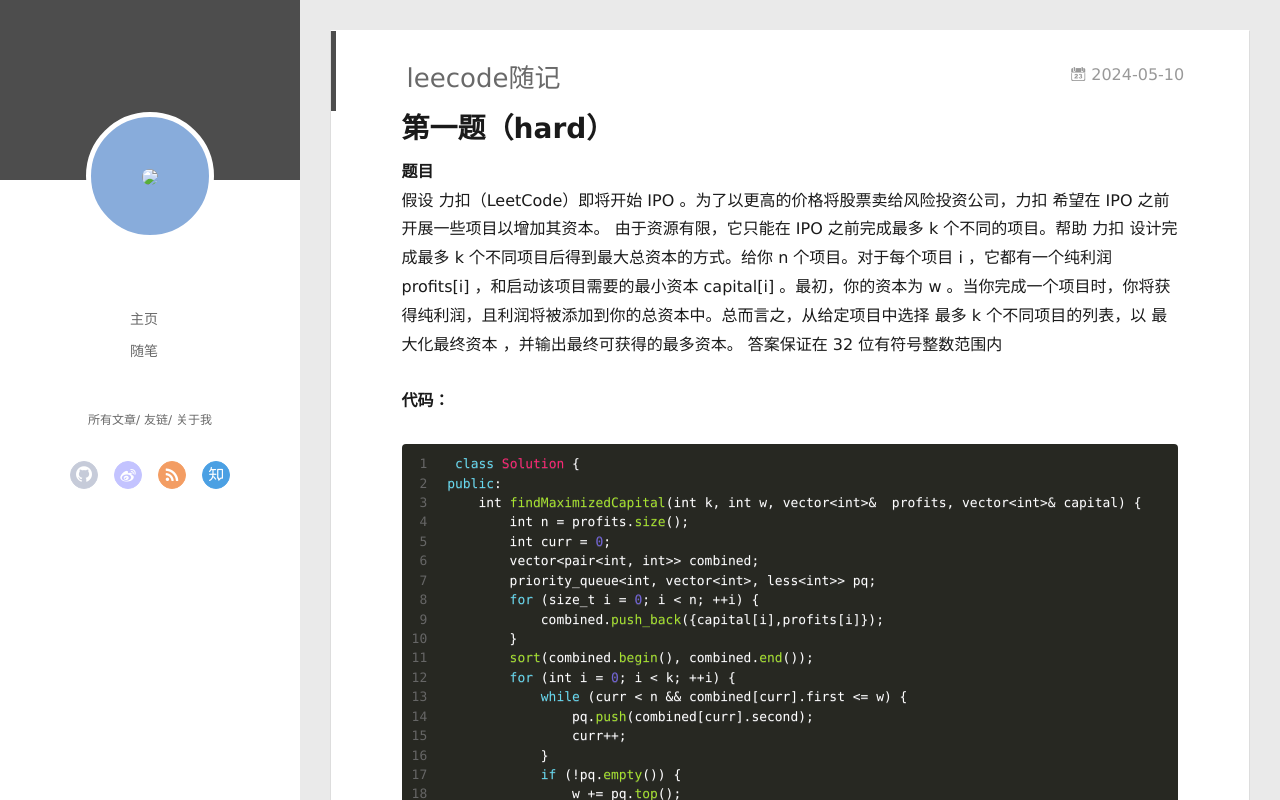
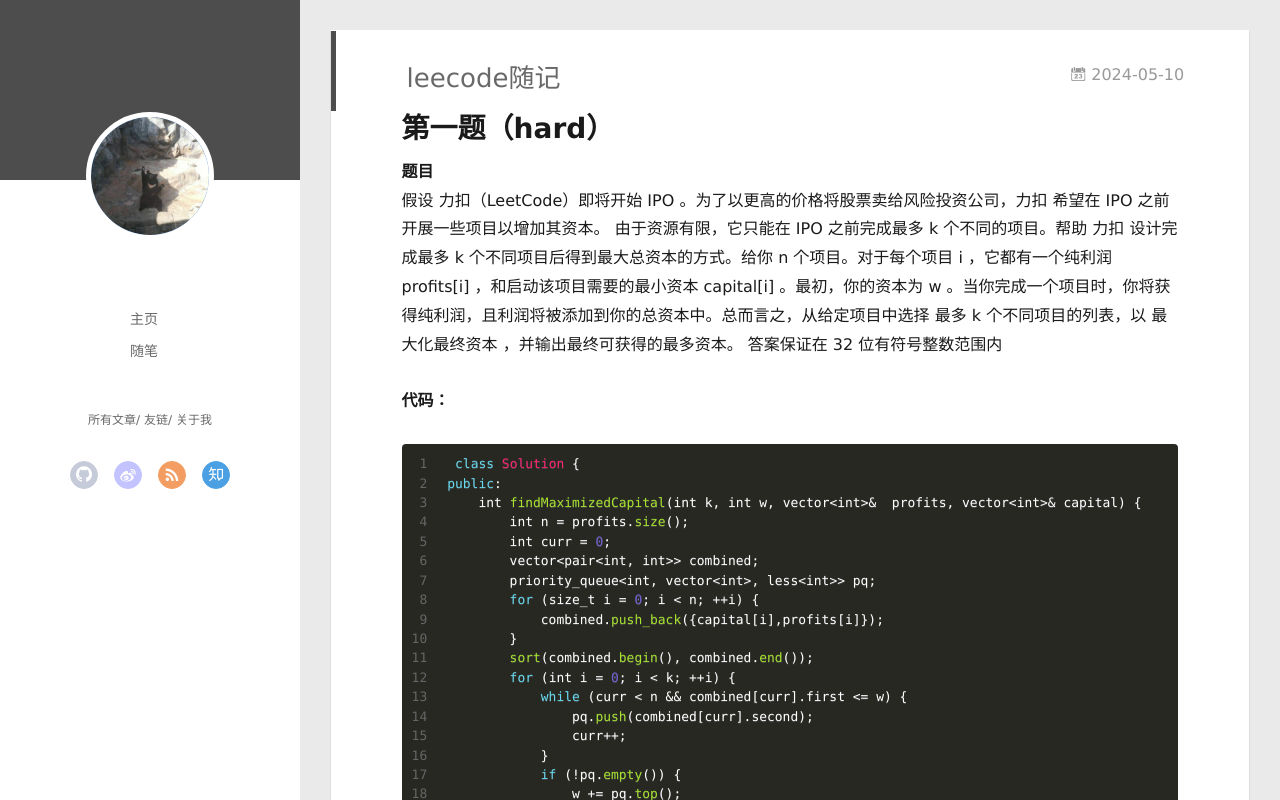
Before and after one commit to mimidengdeng/mimidengdeng.github.io, a plain HTML site: page 2024/05/10/leecode随记/index.html in a window 1280 px wide. Drawn offline with Linux system fonts and the light colour scheme; no server answers.

Commit message:
Site updated: 2024-05-10 20:35:40

```diff
--- a/2024/05/10/leecode随记/index.html
+++ b/2024/05/10/leecode随记/index.html
@@ -24,7 +24,7 @@
     <link rel="alternative" href="/atom.xml" title="Hexo" type="application/atom+xml">
 
 
-    <link rel="icon" href="/favicon.ico">
+    <link rel="icon" href="/img/favicon.ico">
 
   <link rel="stylesheet" type="text/css" href="/./main.0cf68a.css">
   <style type="text/css">
@@ -48,7 +48,7 @@
 <div class="intrude-less">
 	<header id="header" class="inner">
 		<a href="/" class="profilepic">
-			<img src="/head.jpg" class="js-avatar">
+			<img src="/img/head.jpg" class="js-avatar">
 		</a>
 		<hgroup>
 		  <h1 class="header-author"><a href="/"></a></h1>
@@ -106,7 +106,7 @@
 	<div class="intrude-less">
 		<header id="header" class="inner">
 			<div class="profilepic">
-				<img src="/head.jpg" class="js-avatar">
+				<img src="/img/head.jpg" class="js-avatar">
 			</div>
 			<hgroup>
 			  <h1 class="header-author js-header-author"></h1>
```
Also changed, not shown: archives/2024/05/index.html (+3 -3 lines), archives/2024/index.html (+3 -3 lines), archives/index.html (+3 -3 lines), index.html (+3 -3 lines), tags/leecode/index.html (+3 -3 lines), img/favicon.ico (added), img/head.jpg (added).
